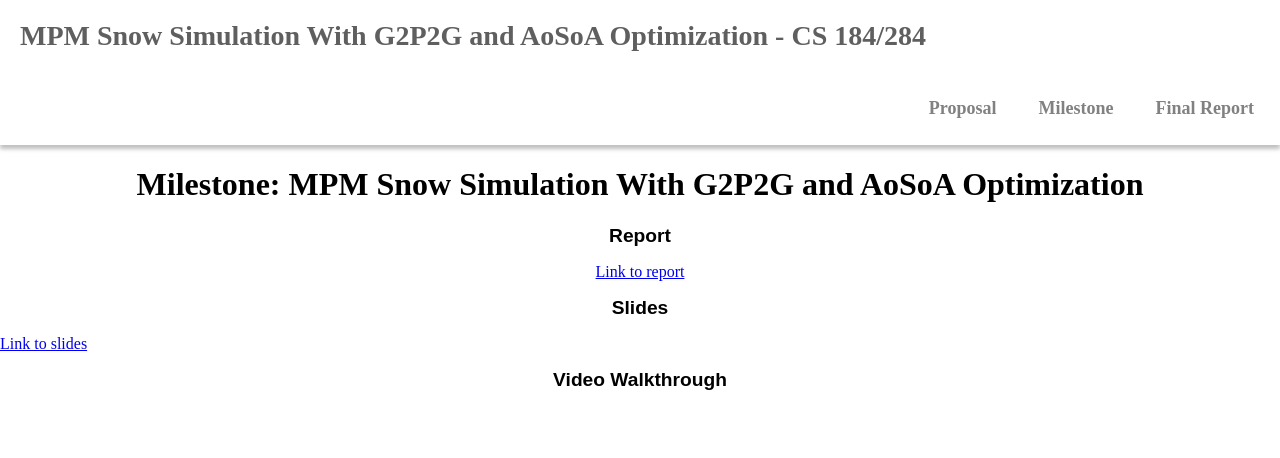
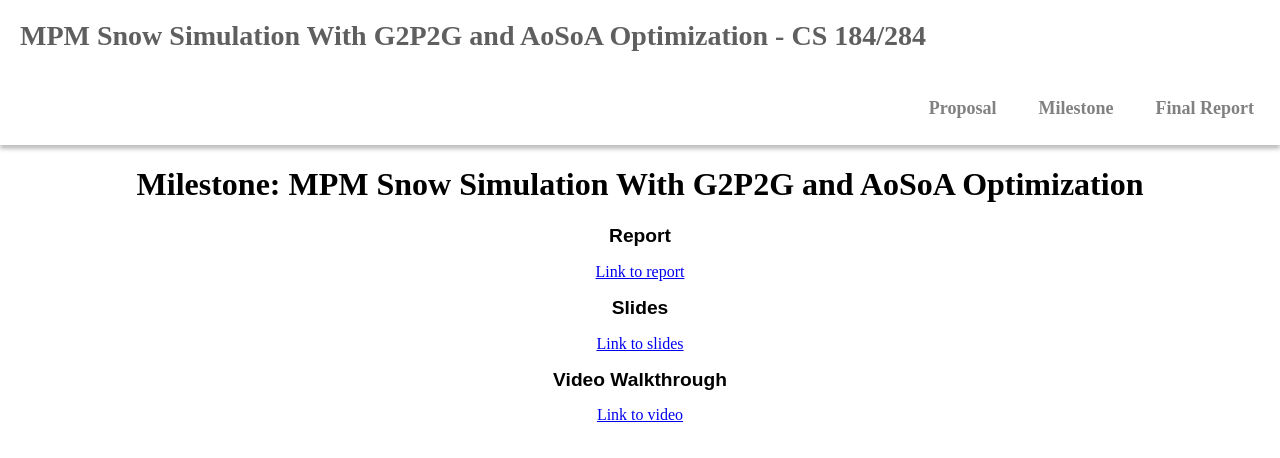
Before and after one commit to Leo-godel/CS284-final, a plain HTML site: page docs/milestone.html in a window 1280 px wide. Drawn offline with Linux system fonts and the light colour scheme.

Commit message:
milestone finish

```diff
--- a/docs/milestone.html
+++ b/docs/milestone.html
@@ -86,8 +86,12 @@
 <a href="https://drive.google.com/file/d/1RD7Oj32CjXzi2FwYpv-5K4EhymDbfySG/view?usp=sharing" class="button" view>Link to report</a>
 </div>
 <h2 align="middle">Slides</h2>
+<div align="middle">
 <a href="https://docs.google.com/presentation/d/12SH9jOvtnTwWewP_TLiBoOO5If0qAd2K3AaTzSNSI1c/edit?usp=sharing" class="button" view>Link to slides</a>
 </div>
 <h2 align="middle">Video Walkthrough</h2>
+         <div align="middle">
+             <a href="https://drive.google.com/file/d/1jdARSUB29kEuLJbf12Z2mGzgmj2vIXp_/view?usp=sharing" class="button" view>Link to video</a>
+         </div>
 
 </body>
```
